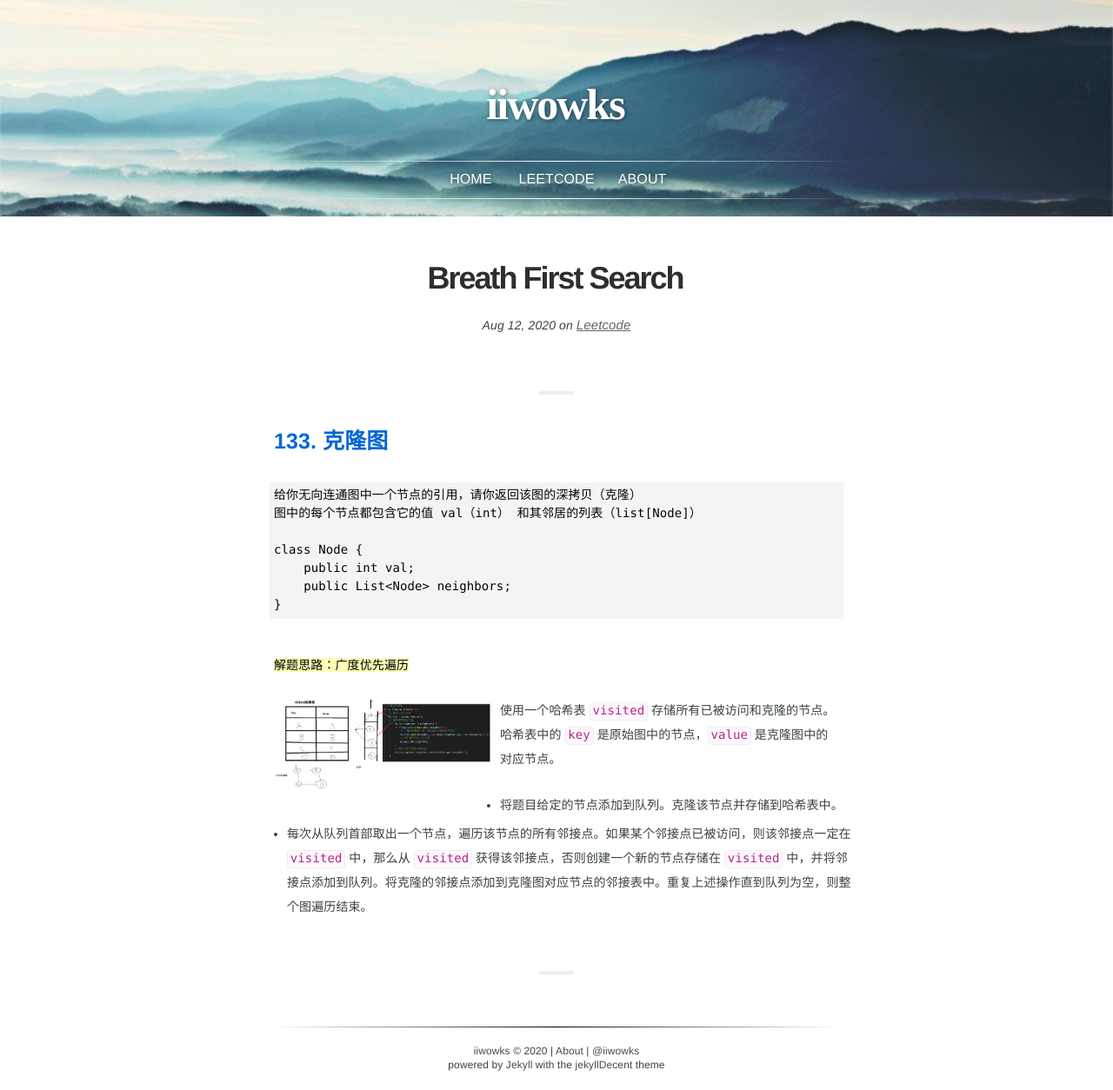
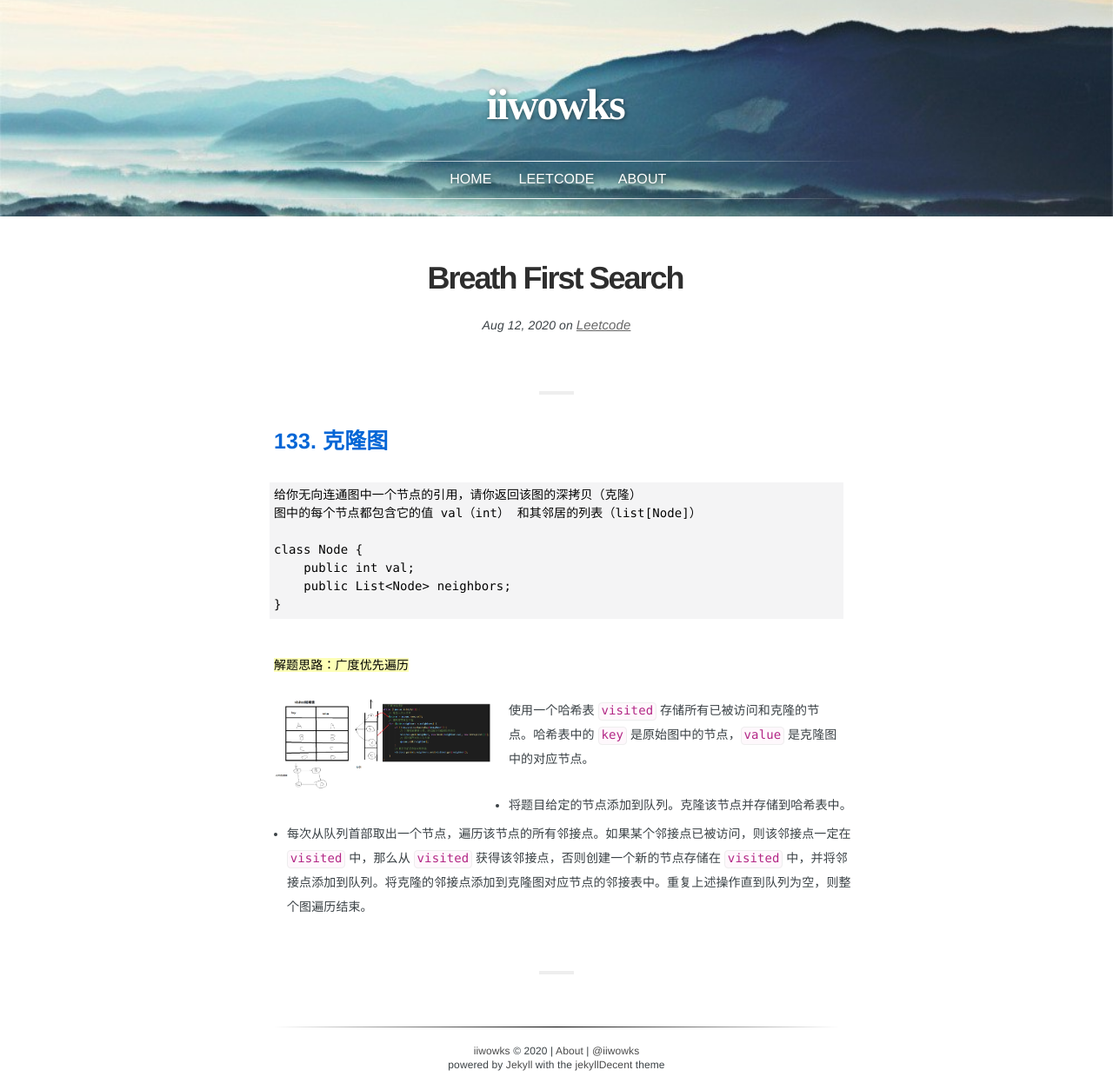
Before and after one commit to iiwowks/blog, a Jekyll site: the page built from _posts/leetcode/2020-08-12-leetcode-breath-first-search.md, in a window 1280 px wide. Shown: the whole page at 87% size. Built offline with Jekyll 4.4.1, drawn with Linux system fonts in a browser that asks for light colours; nearby versions of some CDN libraries.

Commit message:
img padding fixed

```diff
--- a/_sass/post.scss
+++ b/_sass/post.scss
@@ -124,7 +124,8 @@
 
     img[src*='#left'] {
         float: left;
-        margin: 0 10px 10px 0;
+        // margin: 0 10px 10px 0;
+        margin: 0 20px 20px 0;
     }
 
     .album {
```
